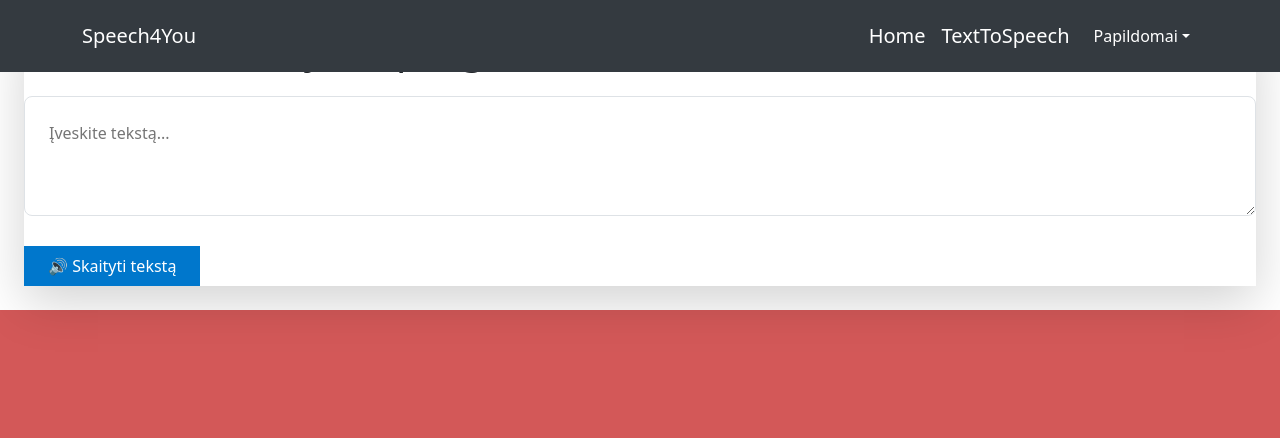
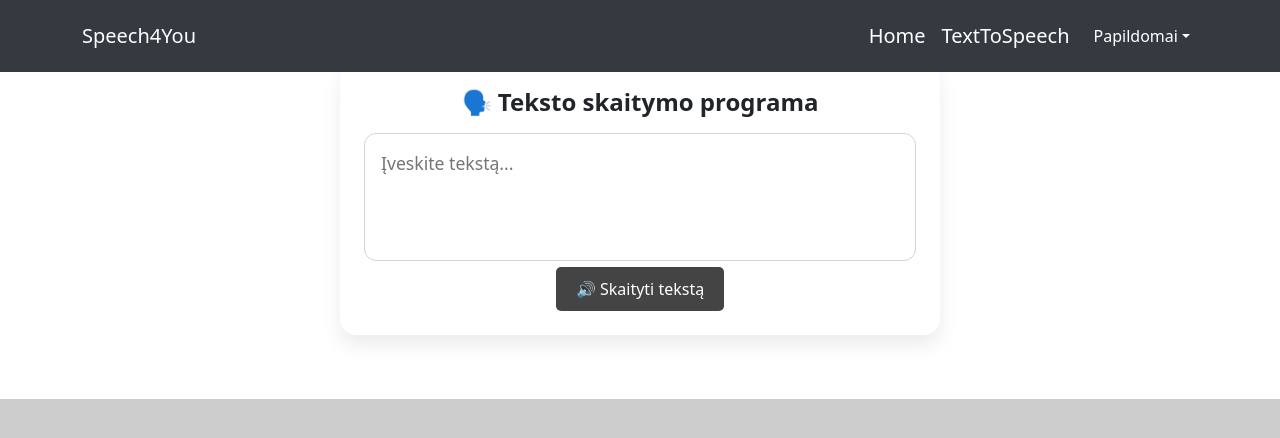
Before and after one commit to EdgarasBub/PROJEKTAS-TEXT_TO_SPEECH, a React (Vite) app in the folder client2/: page /TextToSpeech in a window 1280 px wide. Shown: the top 438 px of the page. Built offline with nearby package versions, Linux system fonts and the light colour scheme.

Commit message:
textToSpeach.tsx fix + button css

```diff
--- a/client2/src/index.css
+++ b/client2/src/index.css
@@ -3,7 +3,7 @@ body,html {
   background-color: #f3f3f3;
   margin: 0 auto;
   padding: 0;
-  background-color: #d35858;
+  background-color: #ccc;
 }
 
 /* .container {
--- a/client2/src/pages/Home.tsx
+++ b/client2/src/pages/Home.tsx
@@ -1,10 +1,10 @@
 import React from 'react';
 import { useNavigate } from 'react-router-dom';
-import { Link } from 'react-router-dom';
 import "../styles/Home.css"; // Importuojame CSS failą
+import '../styles/Utils.css'; // Importuojame bendrą stilių failą
 
 const Home: React.FC = () => {
-  // const navigate = useNavigate();
+  const navigate = useNavigate();
 
   return (
     <main className="home-container">
@@ -25,12 +25,12 @@ const Home: React.FC = () => {
         </ul>
 
         <div style={{ textAlign: 'center' }}>
-          {/* <button
-            className="home-button"
-            onClick={() => navigate('/demo')}
+          <button
+            className="utils-button"
+            onClick={() => navigate('/TextToSpeech')}
           >
             🚀 Išbandyti dabar
-          </button> */}
+          </button>
         </div>
       </div>
     </main>
--- a/client2/src/pages/TextToSpeech.tsx
+++ b/client2/src/pages/TextToSpeech.tsx
@@ -1,7 +1,7 @@
 import React, { useState } from 'react';
 import { speakText } from '../utils/tts';
-// Jei nori CSS vietoj Tailwind:
-// import '../styles/textToSpeech.css';
+import '../styles/textToSpeech.css'; // ✅ Nuoroda į CSS failą
+import '../styles/Utils.css'
 
 const TextToSpeech: React.FC = () => {
   const [text, setText] = useState('');
@@ -15,17 +15,17 @@ const TextToSpeech: React.FC = () => {
   };
 
   return (
-    <div className="max-w-xl mx-auto mt-10 p-6 bg-white rounded-2xl shadow-lg">
-      <h1 className="text-2xl font-bold mb-4">🗣️ Teksto skaitymo programa</h1>
+    <div className="tts-container">
+      <h1 className="tts-title">🗣️ Teksto skaitymo programa</h1>
       <textarea
         value={text}
         onChange={(e) => setText(e.target.value)}
         placeholder="Įveskite tekstą..."
-        className="w-full h-32 p-4 border border-gray-300 rounded-xl resize-none text-lg"
+        className="tts-textarea"
       />
       <button
         onClick={handleSpeak}
-        className="mt-4 px-6 py-2 bg-blue-600 text-white rounded-xl hover:bg-blue-700 transition"
+        className="utils-button"
       >
         🔊 Skaityti tekstą
       </button>
--- a/client2/src/styles/TextToSpeech.css
+++ b/client2/src/styles/TextToSpeech.css
@@ -1,32 +1,45 @@
+/* textToSpeech.css */
+
 .tts-container {
+
   max-width: 600px;
-  margin: 3rem auto;
-  background: white;
-  padding: 2rem;
-  border-radius: 12px;
-  box-shadow: 0 4px 8px rgba(0, 0, 0, 0.1);
+  margin: 2.5rem auto;
+  padding: 1.5rem;
+  background-color: #ffffff;
+  border-radius: 1rem;
+  box-shadow: 0 10px 20px rgba(0, 0, 0, 0.08);
+  text-align: center;
+}
+
+.tts-title {
+  font-size: 1.5rem;
+  font-weight: bold;
+  margin-bottom: 1rem;
 }
 
 .tts-textarea {
   width: 100%;
-  height: 120px;
+  height: 8rem;
+  padding: 1rem;
+  border: 1px solid #d1d5db;
+  border-radius: 0.75rem;
   font-size: 1.1rem;
-  padding: 1rem;
-  border: 1px solid #ccc;
-  border-radius: 8px;
   resize: none;
+  box-sizing: border-box;
 }
 
 .tts-button {
-  padding: 0.7rem 1.5rem;
+  margin-top: 1rem;
+  padding: 0.5rem 1.5rem;
+  background-color: #2563eb;
+  color: #fff;
+  border: none;
+  border-radius: 0.75rem;
   font-size: 1rem;
-  background-color: #0077cc;
-  color: white;
-  border: none;
-  border-radius: 8px;
   cursor: pointer;
+  transition: background-color 0.3s ease;
 }
 
 .tts-button:hover {
-  background-color: #005fa3;
+  background-color: #1d4ed8;
 }
--- /dev/null
+++ b/client2/src/styles/Utils.css
@@ -0,0 +1,12 @@
+.utils-button {
+  background-color: #444;
+  color: white;
+  border: none;
+  padding: 10px 20px;
+  border-radius: 5px;
+  cursor: pointer;
+}
+.utils-button:hover {
+  background-color: #555;
+    transition: background-color 0.7s ease;
+}
```
